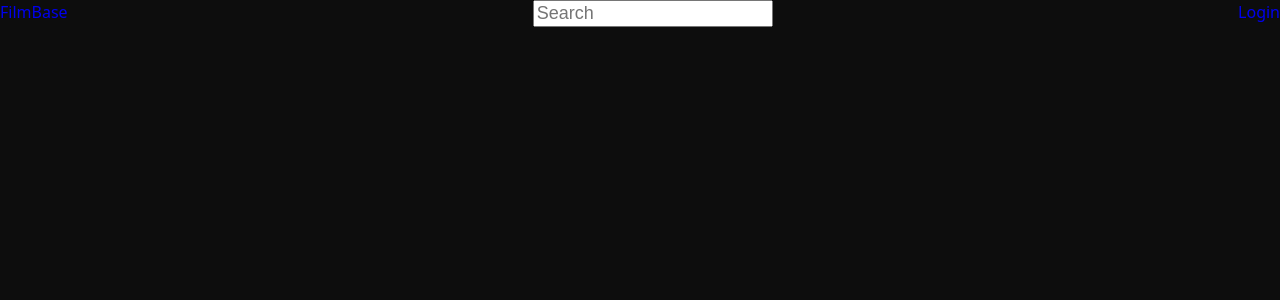
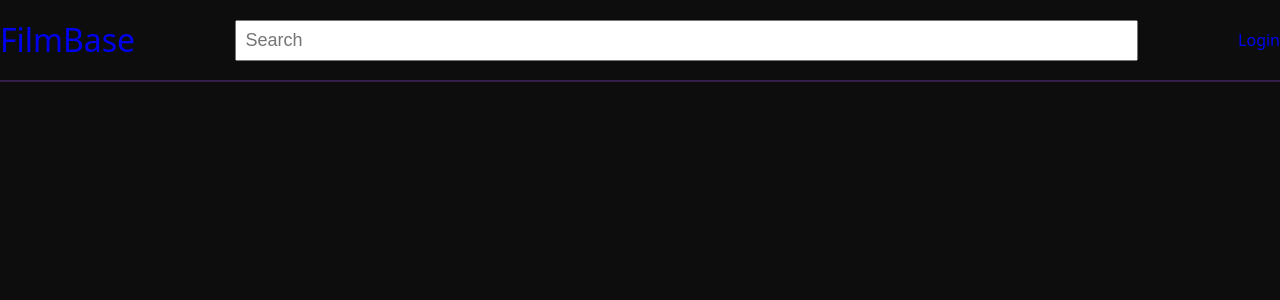
Before and after one commit to Mkkami/serwis-filmowy, a React (Vite) app in the folder front/: page / in a window 1280 px wide. Shown: the top 300 px of the page. Built offline with nearby package versions, Linux system fonts and the light colour scheme.

Commit message:
improve header

```diff
--- a/front/src/components/Header.jsx
+++ b/front/src/components/Header.jsx
@@ -19,12 +19,12 @@ function Header() {
 
     return (
         <header className='header'>
-            <Link to='/'>
+            <Link to='/' className='logo'>
                 FilmBase
             </Link>
 
             <nav>
-                <input placeholder='Search'></input>
+                <input className='search-bar' placeholder='Search'></input>
                 {isLoggedIn && <button onClick={() => setDialogOpen(true)}>Add title</button>}
             </nav>
 
--- a/front/src/styles/Header.css
+++ b/front/src/styles/Header.css
@@ -4,6 +4,15 @@
     width: 100%;
     /* position: fixed; */
     top: 0;
+    padding: 1em 0;
+    height: 3em;
+    align-items: center;
+
+    border-bottom: 2px solid var(--purple-subtle);
+}
+
+.logo {
+    font-size: 2em;
 }
 
 nav {
@@ -12,6 +21,18 @@ nav {
     justify-content: center;
 }
 
+.search-bar {
+    flex: 1;
+    max-width: 80%;
+    padding: 0.5rem;
+}
+
 .profile {
     flex-shrink: 0;
 }
+
+@media (width <= 450px) {
+    .logo {
+        font-size: 1em;
+    }
+}
```
